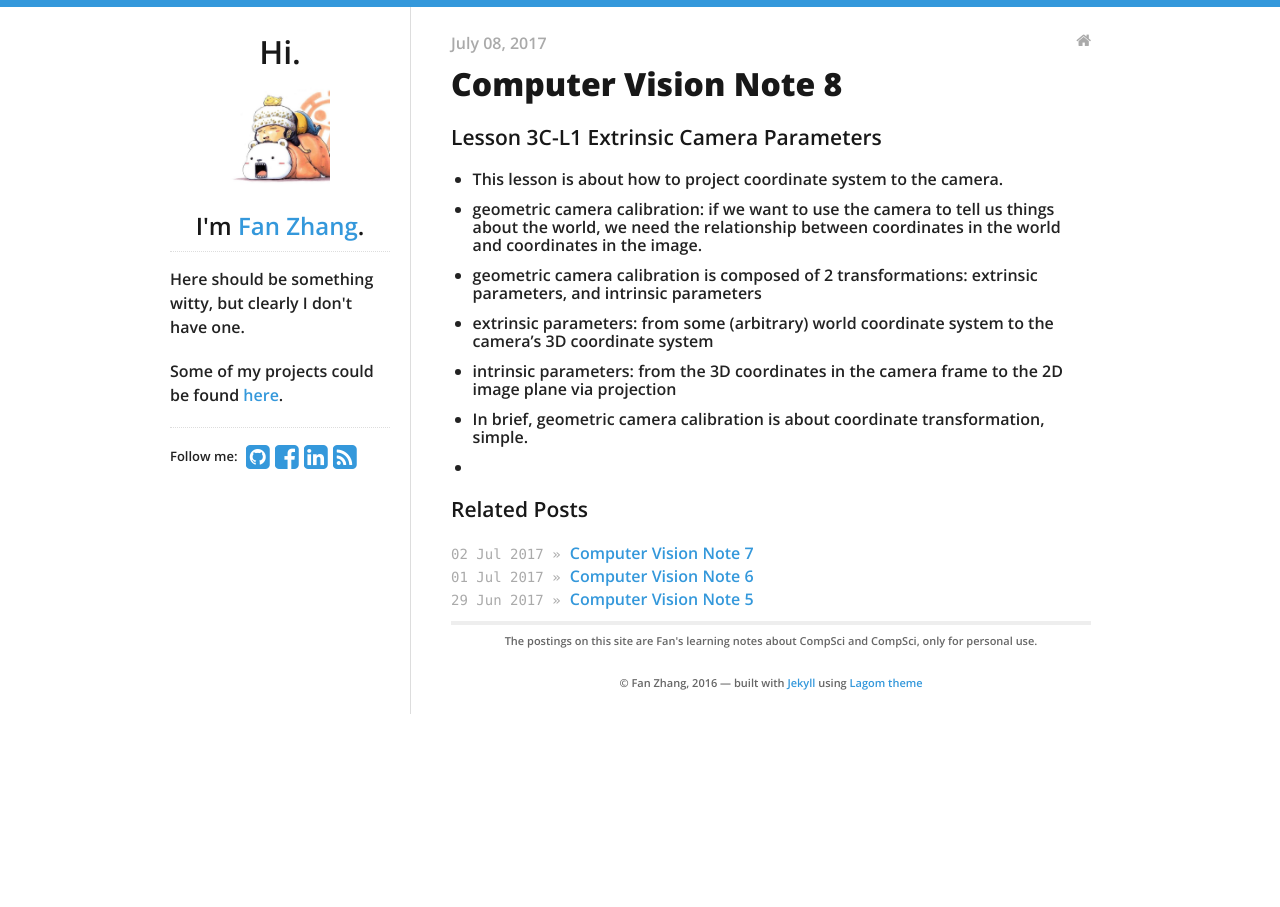
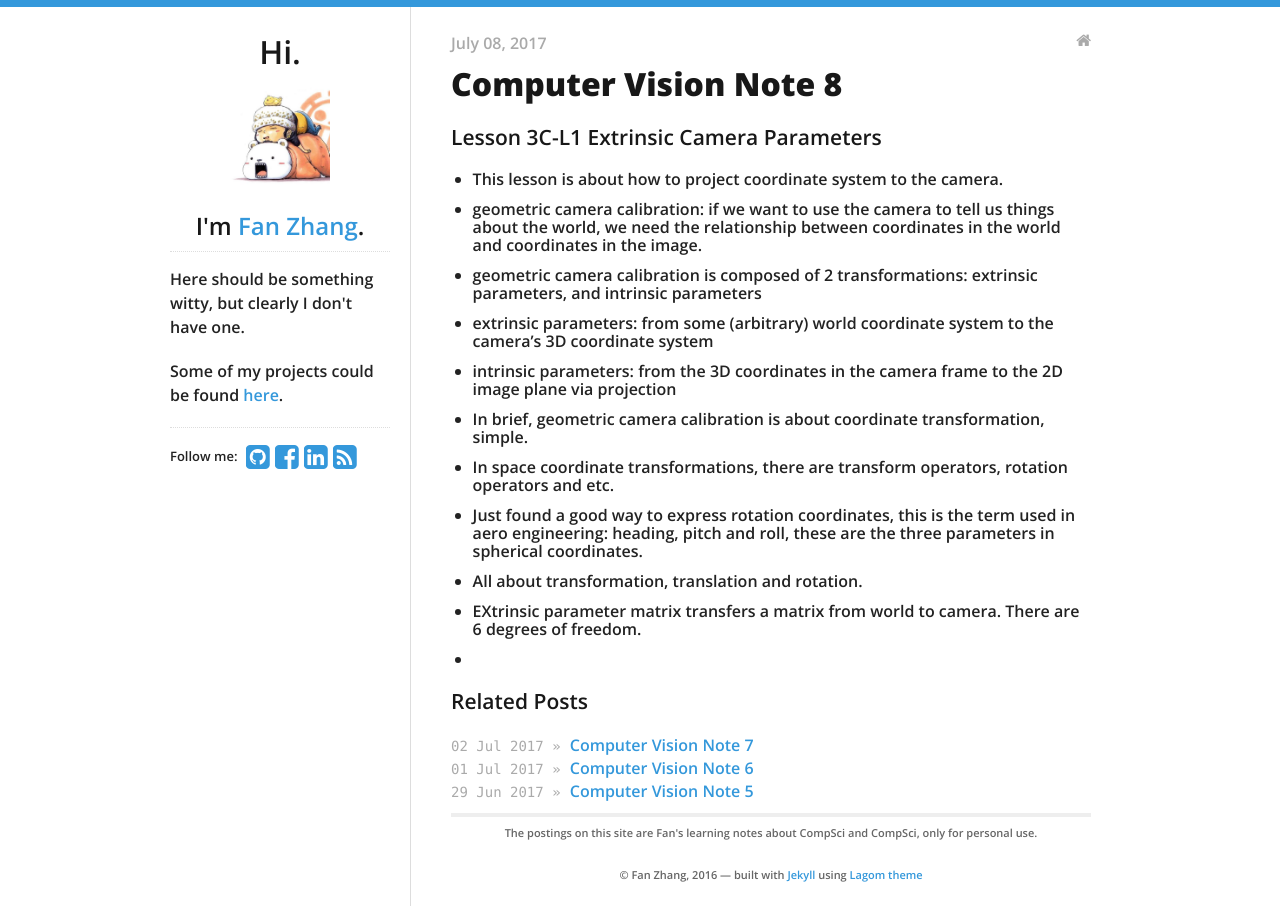
Before and after one commit to KimLakWon/fanfanman.github.io, a Jekyll site: the page built from _posts/2017-07-07-Computer-Vision-Note-8.md, in a window 1280 px wide. Built offline with Jekyll 4.4.1, drawn with Linux system fonts in a browser that asks for light colours; nearby versions of some CDN libraries.

Commit message:
daily update July 8th 2017

```diff
--- a/_posts/2017-07-07-Computer-Vision-Note-8.md
+++ b/_posts/2017-07-07-Computer-Vision-Note-8.md
@@ -14,4 +14,8 @@ tags:
 - extrinsic parameters: from some (arbitrary) world coordinate system to the camera's 3D coordinate system
 - intrinsic parameters: from the 3D coordinates in the camera frame to the 2D image plane via projection
 - In brief, geometric camera calibration is about coordinate transformation, simple.
+- In space coordinate transformations, there are transform operators, rotation operators and etc.
+- Just found a good way to express rotation coordinates, this is the term used in aero engineering: heading, pitch and roll, these are the three parameters in spherical coordinates.
+- All about transformation, translation and rotation.
+- EXtrinsic parameter matrix transfers a matrix from world to camera. There are 6 degrees of freedom.
 -
```
